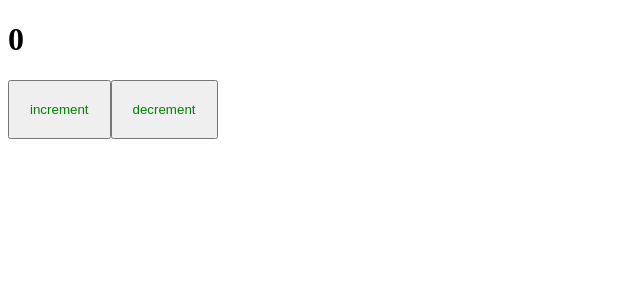
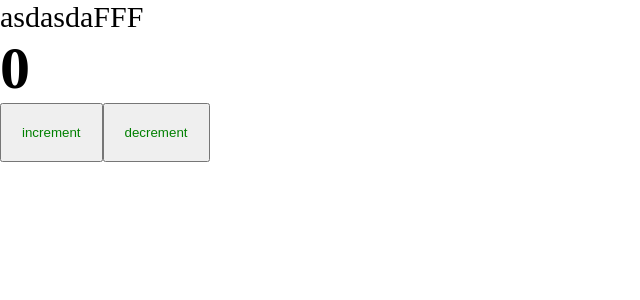
Before and after one commit to nikimaryB/petProject, a React app: page / in a window 1280 px wide. Shown: the top 300 px of the page, without its empty margins (0-640 px from the left). Built offline with nearby package versions, Linux system fonts and the light colour scheme.

Commit message:
add miniCss and modules css

```diff
--- a/package.json
+++ b/package.json
@@ -21,6 +21,7 @@
     "@types/webpack-dev-server": "^4.7.2",
     "css-loader": "^6.6.0",
     "html-webpack-plugin": "^5.5.0",
+    "mini-css-extract-plugin": "^2.5.3",
     "sass": "^1.49.9",
     "sass-loader": "^12.6.0",
     "style-loader": "^3.3.1",
--- /dev/null
+++ b/src/App.tsx
@@ -0,0 +1,14 @@
+import React from 'react'
+import { Counter } from './components/Counter'
+import './index.scss'
+
+export default function App() {
+  return (
+    <>
+    <div className='app'>
+      asdasdaFFF
+      <Counter/>
+    </div>
+    </>
+  )
+}
--- /dev/null
+++ b/src/components/Counter.module.scss
@@ -0,0 +1,8 @@
+button{
+  padding: 20px;
+  color: green;
+}
+.green{
+  padding: 20px;
+  color: green;
+}
--- a/src/components/Counter.scss
+++ /dev/null
@@ -1,4 +0,0 @@
-button{
-  padding: 20px;
-  color: green;
-}
--- a/src/components/Counter.tsx
+++ b/src/components/Counter.tsx
@@ -1,5 +1,5 @@
 import { useState } from 'react'
-import './Counter.scss';
+import classes from './Counter.module.scss';
 
 export const Counter = () => {
   const [count, setCount] = useState(0);
@@ -11,9 +11,9 @@ export const Counter = () => {
     setCount(count - 1)
   }
   return (
-    <div>
+    <div className={classes.btn}>
       <h1>{count}</h1>
-      <button onClick={handleIncrement}>increment</button>
+      <button className={classes.green} onClick={handleIncrement}>increment</button>
       <button onClick={handleDecrement}>decrement</button>
     </div>
   )
--- /dev/null
+++ b/src/index.scss
@@ -0,0 +1,9 @@
+* {
+  margin: 0;
+  padding: 0;
+  box-sizing: border-box;
+}
+
+.app {
+  font-size: 30px;
+}
--- a/src/index.tsx
+++ b/src/index.tsx
@@ -1,9 +1,9 @@
 import { render } from "react-dom";
-import { Counter } from "./components/Counter";
+import App from "./App";
 
 render(
   <div>
-      <Counter/>
+      <App/>
   </div>,
   document.getElementById('root')
 )
--- a/webpack.config.ts
+++ b/webpack.config.ts
@@ -1,6 +1,6 @@
 import webpack from 'webpack';
 import { buildWebpackConfig } from './config/build/buildWebpackConfig';
-import { BuildEnv, BuildMode, BuildPath } from './config/build/types/config';
+import { BuildEnv, BuildPath } from './config/build/types/config';
 import path from 'path';
 
 
```
Also changed, not shown: src/global.d.ts (added, +7 -0 lines), 7 other files (tests, documents, lock files or other folders).
